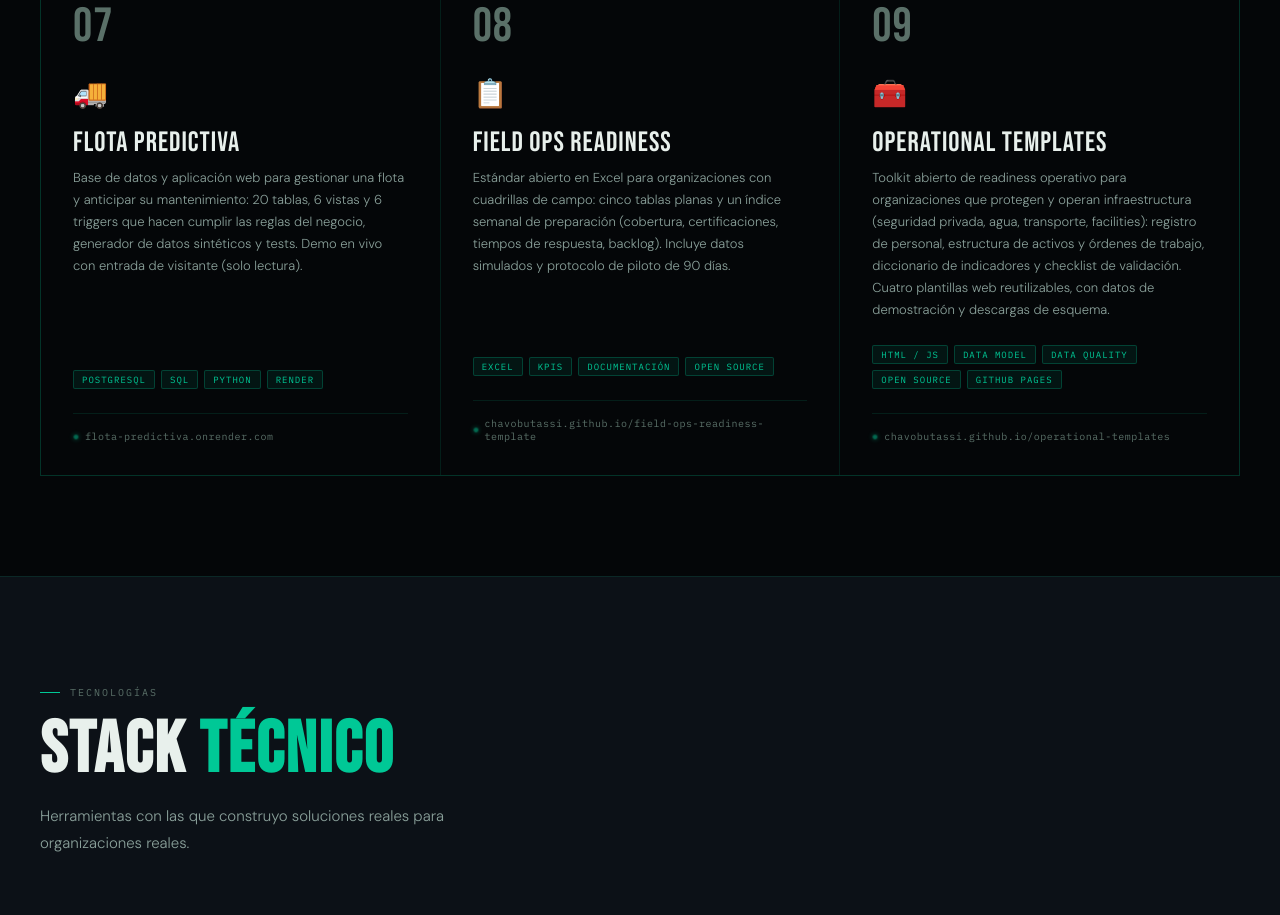
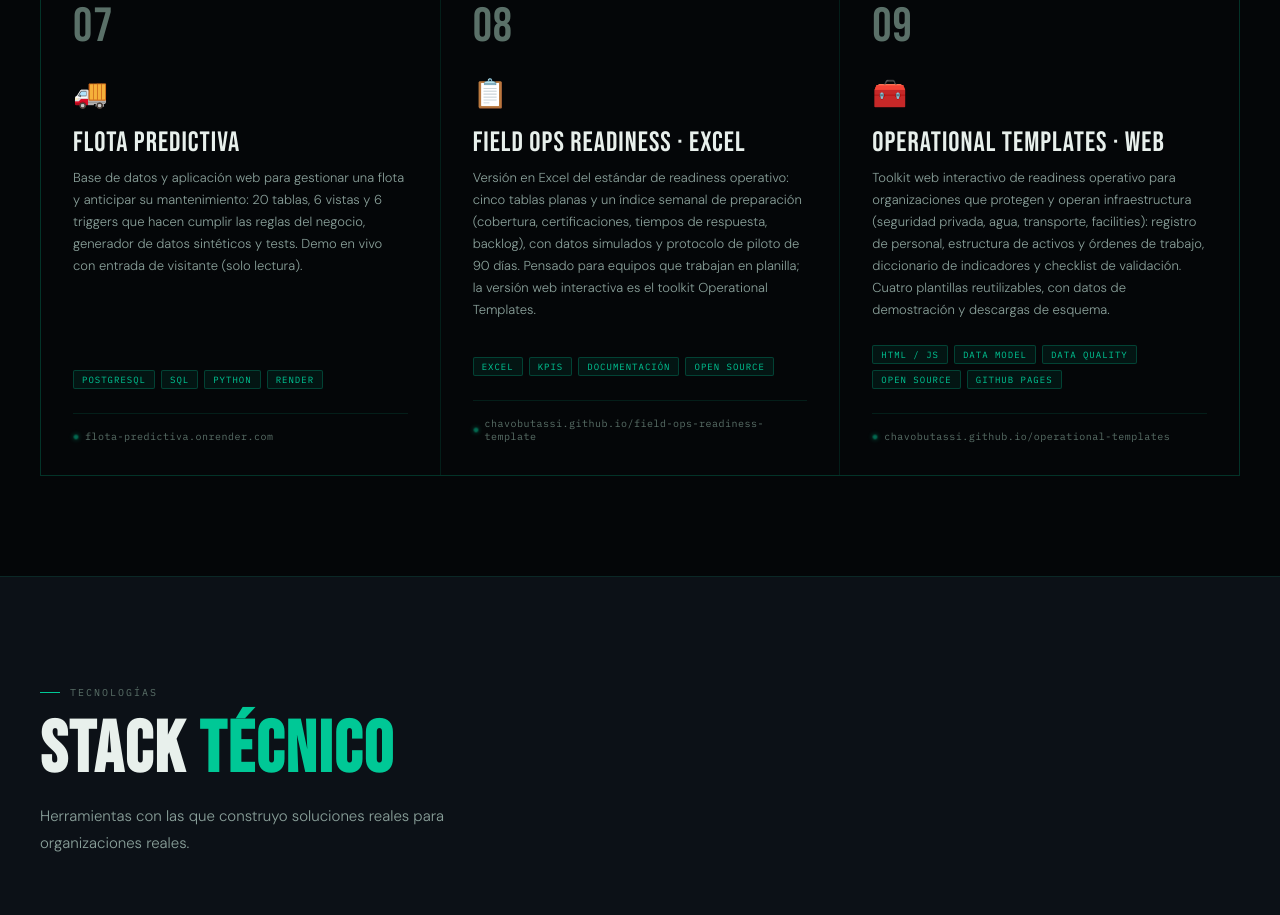
Before and after one commit to chavobutassi/Portada, a plain HTML site: page index.html in a window 1280 px wide. Shown: the part 2453-3368 px from the top of the page. Drawn offline with Linux system fonts and the light colour scheme.

Commit message:
Portfolio: distinguish Field Ops (Excel) from Operational Templates (web)
Rename and reword the two readiness cards so they read as complementary
editions — spreadsheet standard vs interactive web toolkit — instead of
looking duplicated.

Co-Authored-By: Claude Opus 4.8 <noreply@anthropic.com>
Claude-Session: https://claude.ai/code/session_01DWNPYN62chWrUMDMWjkspn

```diff
--- a/index.html
+++ b/index.html
@@ -1208,8 +1208,8 @@ footer {
         <div class="proj-arrow">↗</div>
       </div>
       <span class="proj-icon">📋</span>
-      <div class="proj-name">FIELD OPS READINESS</div>
-      <div class="proj-desc">Estándar abierto en Excel para organizaciones con cuadrillas de campo: cinco tablas planas y un índice semanal de preparación (cobertura, certificaciones, tiempos de respuesta, backlog). Incluye datos simulados y protocolo de piloto de 90 días.</div>
+      <div class="proj-name">FIELD OPS READINESS · EXCEL</div>
+      <div class="proj-desc">Versión en Excel del estándar de readiness operativo: cinco tablas planas y un índice semanal de preparación (cobertura, certificaciones, tiempos de respuesta, backlog), con datos simulados y protocolo de piloto de 90 días. Pensado para equipos que trabajan en planilla; la versión web interactiva es el toolkit Operational Templates.</div>
       <div class="proj-tags">
         <span class="proj-tag">Excel</span>
         <span class="proj-tag">KPIs</span>
@@ -1228,8 +1228,8 @@ footer {
         <div class="proj-arrow">↗</div>
       </div>
       <span class="proj-icon">🧰</span>
-      <div class="proj-name">OPERATIONAL TEMPLATES</div>
-      <div class="proj-desc">Toolkit abierto de readiness operativo para organizaciones que protegen y operan infraestructura (seguridad privada, agua, transporte, facilities): registro de personal, estructura de activos y órdenes de trabajo, diccionario de indicadores y checklist de validación. Cuatro plantillas web reutilizables, con datos de demostración y descargas de esquema.</div>
+      <div class="proj-name">OPERATIONAL TEMPLATES · WEB</div>
+      <div class="proj-desc">Toolkit web interactivo de readiness operativo para organizaciones que protegen y operan infraestructura (seguridad privada, agua, transporte, facilities): registro de personal, estructura de activos y órdenes de trabajo, diccionario de indicadores y checklist de validación. Cuatro plantillas reutilizables, con datos de demostración y descargas de esquema.</div>
       <div class="proj-tags">
         <span class="proj-tag">HTML / JS</span>
         <span class="proj-tag">Data Model</span>
```
